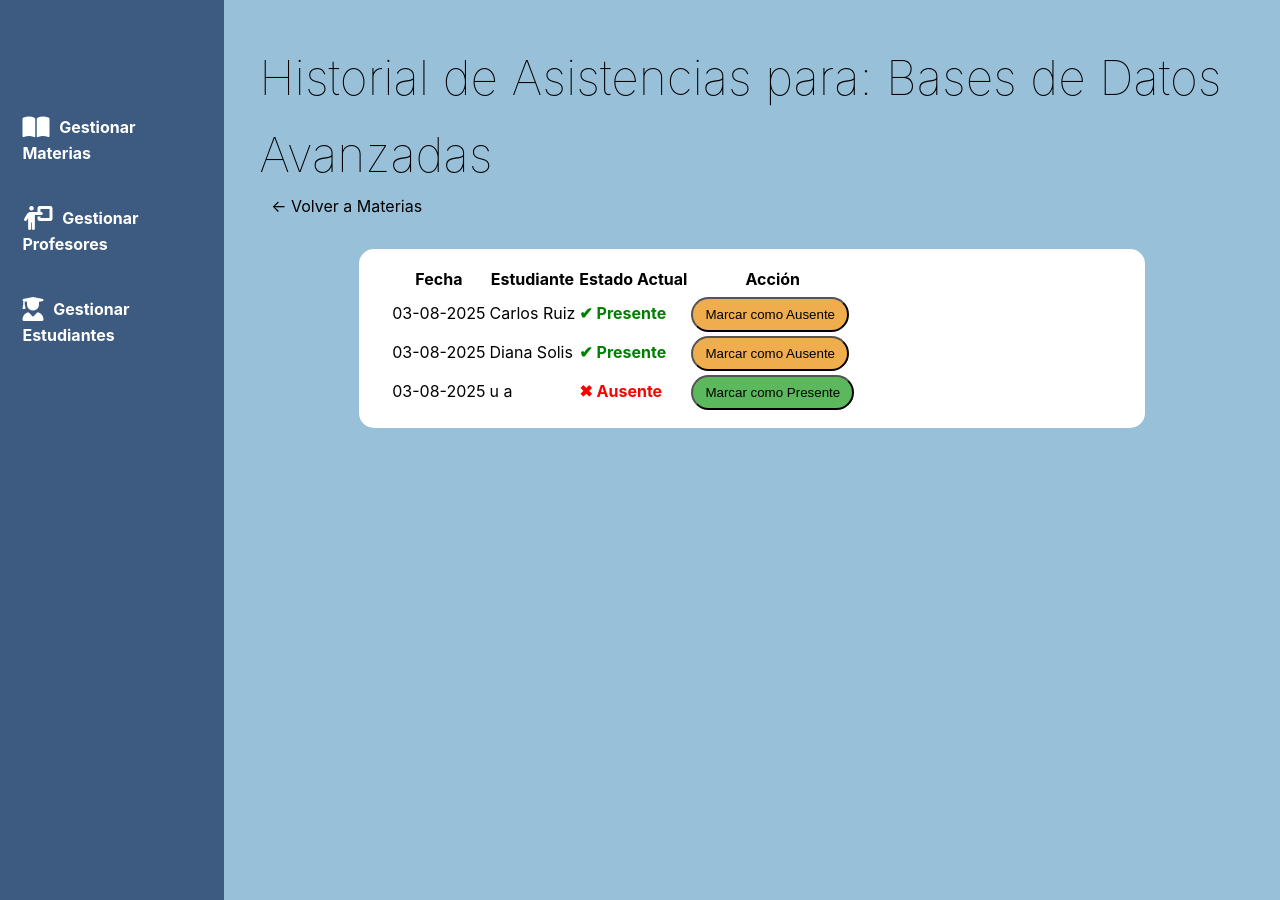
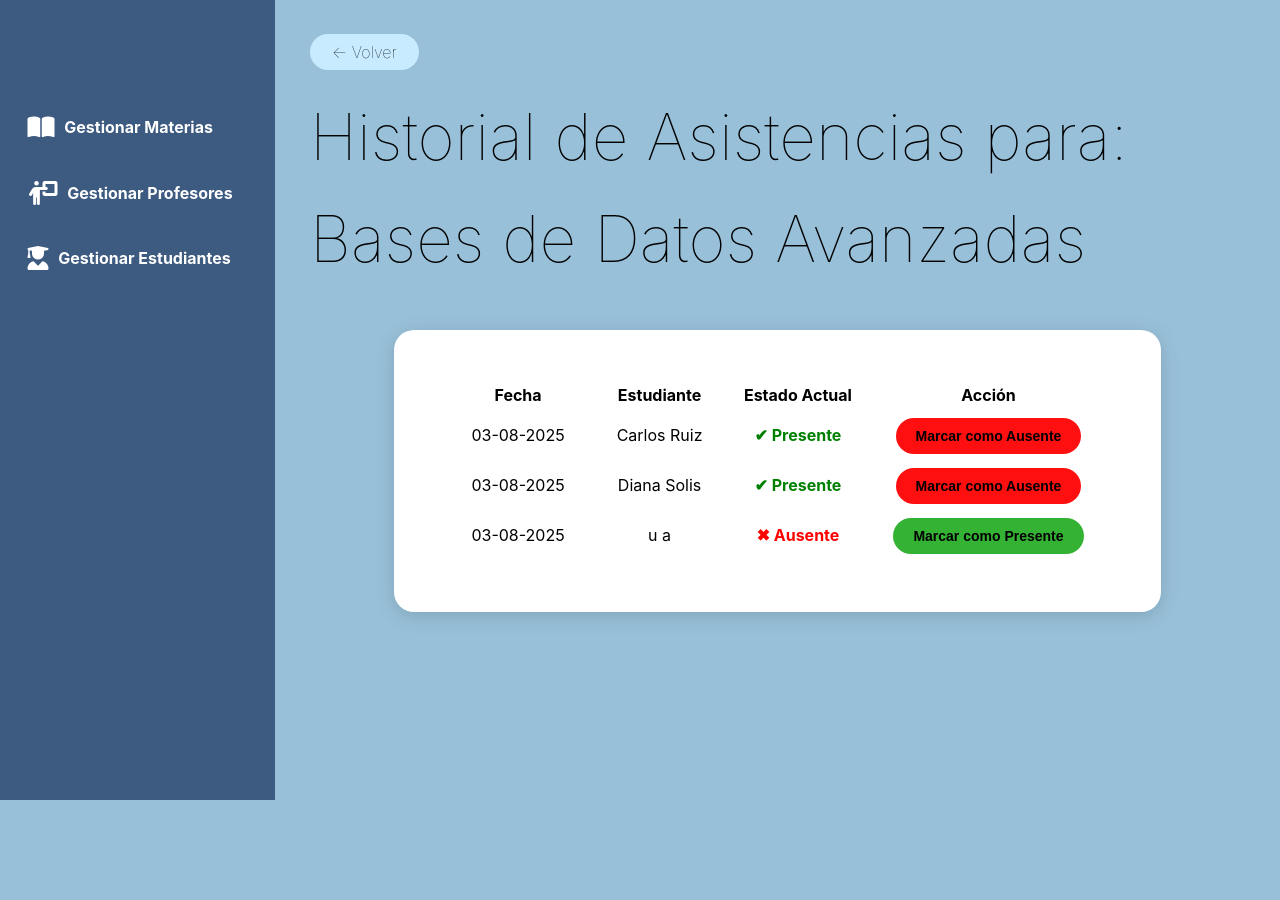
Before and after one commit to V-enekoder/Asistencias, a Flask app: page /asistencias/1 in a window 1280 px wide. After the commit the page ends 800 px from the top, so only its background shows below. Run offline with Flask 3, Linux system fonts and the light colour scheme; some libraries are stand-ins or nearby versions; some web fonts are replaced.

Commit message:
Se hizo lo que faltaba creo, falta q se embellezca

```diff
--- a/static/css/styles.css
+++ b/static/css/styles.css
@@ -3,7 +3,7 @@ body {
     font-family: kadwa, -apple-system, BlinkMacSystemFont, "Segoe UI", Roboto, "Helvetica Neue", Arial, sans-serif;
     line-height: 1.6;
     margin: 0;
-    background-color: #f4f4f4;
+    background-color: #98C1D9;
     color: #000;
 }
 
@@ -30,13 +30,16 @@ h3 {
 }
 
 .sidebar {
+    position: fixed;
+    top: 0;
+    left: 0;
+    width: 275px;
+    height: 100vh;
     display: flex;
     flex-direction: column;
     align-items: center;
     gap: 10px;
-    width: 275px;
-    padding-block-start: 100px;
-    height: 100vh;
+    padding-top: 100px;
     background-color: #3D5A80;
 }
 
@@ -60,7 +63,8 @@ h3 {
 }
 
 .main-content {
-    flex-grow: 1;
+    margin-left: 275px;
+    width: calc(100% - 275px);
     background-color: #98C1D9;
     padding-block-start: 40px;
     padding-inline: 35px;
@@ -81,6 +85,13 @@ h3 {
     margin-block: 30px;
     margin-inline: 100px;
     border-radius: 15px;
+    box-shadow: 0px 1px 2px rgba(0, 0, 0, 0.1);
+    transition: 0.25s ease-in;
+}
+
+.card:hover{
+    transform: translateY(-5px);
+    box-shadow: 0px 12px 12px rgba(0, 0, 0, 0.1);
 }
 
 .form-card form, .inscription-card form {
@@ -98,6 +109,15 @@ h3 {
     border-radius: 20px;
     background-color: #ffffff;
     box-shadow: 0 4px 20px rgba(0, 0, 0, 0.15);
+}
+
+.no-padding-top {
+    padding-block-start: 25px;
+}
+
+
+.form-card .date-div {
+    text-align: left;
 }
 
 .inscription-card {
@@ -137,10 +157,24 @@ h3 {
     box-shadow: 0px 1px 2px rgba(0, 0, 0, 0.1);
 }
 
+.form-card td {
+    text-align: center;
+    padding-inline: 25px;
+
+}
+
+.no-padding-top h3 {
+    margin-block-end: 20px;
+}
+
+.no-padding-top input {
+    width: 50px;
+}
+
+
 .form-card select {
     width: 375px;
 }
-
 
 .form-buttons {
     display: flex;
@@ -164,27 +198,29 @@ h3 {
     color: #000000;
 }
 
-.form-buttons .btn-accept, .form-buttons .btn-cancel, .btn-cancel {
-    font-size: 16px;
-    padding: 10px 30px;
+.btn-accept, .btn-cancel {
+    font-size: 14px;
+    font-weight: bold;
+    padding: 10px 20px;
+    margin-block: 5px;
     border: none;
     border-radius: 30px;
     transition: background-color 0.3s ease;
 }
 
-.form-buttons .btn-accept {
+.btn-accept {
     background-color: #34b233;
 }
 
-.form-buttons .btn-accept:hover {
+.btn-accept:hover {
     background-color: #2a911f;
 }
 
-.form-buttons .btn-cancel, .btn-cancel {
+.btn-cancel {
     background-color: #ff0f0f;
 }
 
-.form-buttons .btn-cancel:hover, .btn-cancel:hover {
+.btn-cancel:hover {
     background-color: #cc0c0c;
 }
 
--- a/templates/asistencias.html
+++ b/templates/asistencias.html
@@ -1,8 +1,11 @@
 {% extends "base.html" %} {% block title %}Historial de Asistencias{% endblock
 %} {% block content %}
-<h2>Historial de Asistencias para: {{ materia.nombre_materia }}</h2>
-<a href="{{ url_for('index') }}" class="btn">← Volver a Materias</a>
-<div class="card">
+<p>
+	<a href="{{ url_for('index') }}" class="btn create-btn">← Volver</a>
+</p>
+<h1>Historial de Asistencias para: {{ materia.nombre_materia }}</h1>
+
+<div class="form-card">
 	<table>
 		<thead>
 			<tr>
@@ -34,15 +37,11 @@
 						method="POST"
 					>
 						{% if asistencia.presente %}
-						<button
-							type="submit"
-							class="btn"
-							style="background-color: #f0ad4e; color: black"
-						>
+						<button type="submit" class="btn btn-cancel">
 							Marcar como Ausente
 						</button>
 						{% else %}
-						<button type="submit" class="btn" style="background-color: #5cb85c">
+						<button type="submit" class="btn btn-accept">
 							Marcar como Presente
 						</button>
 						{% endif %}
--- a/templates/estudiantes.html
+++ b/templates/estudiantes.html
@@ -16,7 +16,6 @@
 		<div>
 			<h2>{{ estudiante.nombre }} {{ estudiante.apellido }}</h2>
 			<p>Código: {{ estudiante.codigo_estudiante }}</p>
-			<p>Estado: Activo</p>
 		</div>
 		<div class="action-buttons">
 			<a href="{{ url_for('editar_estudiante', estudiante_id=estudiante.id) }}" class="btn btn-card">Editar</a>
--- a/templates/inscripcion_detalle.html
+++ b/templates/inscripcion_detalle.html
@@ -1,11 +1,7 @@
 {% extends "base.html" %} {% block title %}Inscripciones de {{ estudiante.nombre
 }}{% endblock %} {% block content %}
 <p>
-	<a
-		href="{{ url_for('gestion_inscripciones') }}"
-		class="btn create-btn"
-		>← Volver</a
-	>
+	<a href="{{ url_for('gestion_inscripciones') }}" class="btn create-btn">← Volver</a>
 </p>
 <h1>Inscripciones de: {{ estudiante.nombre }} {{ estudiante.apellido }}</h1>
 
--- a/templates/profesores.html
+++ b/templates/profesores.html
@@ -15,7 +15,6 @@
 	<div>
 		<h2>{{ profesor.nombre }} {{ profesor.apellido }}</h2>
 		<p>Especialidad: {{ profesor.especialidad }}</p>
-		<p>Estado: Activo</p>
 	</div>
     <div class="action-buttons">
         <a href="{{ url_for('editar_profesor', profesor_id=profesor.id) }}" class="btn btn-card">Editar</a>
```
Also changed, not shown: templates/materia_detalle.html (+8 -9 lines), asistencia.db.
